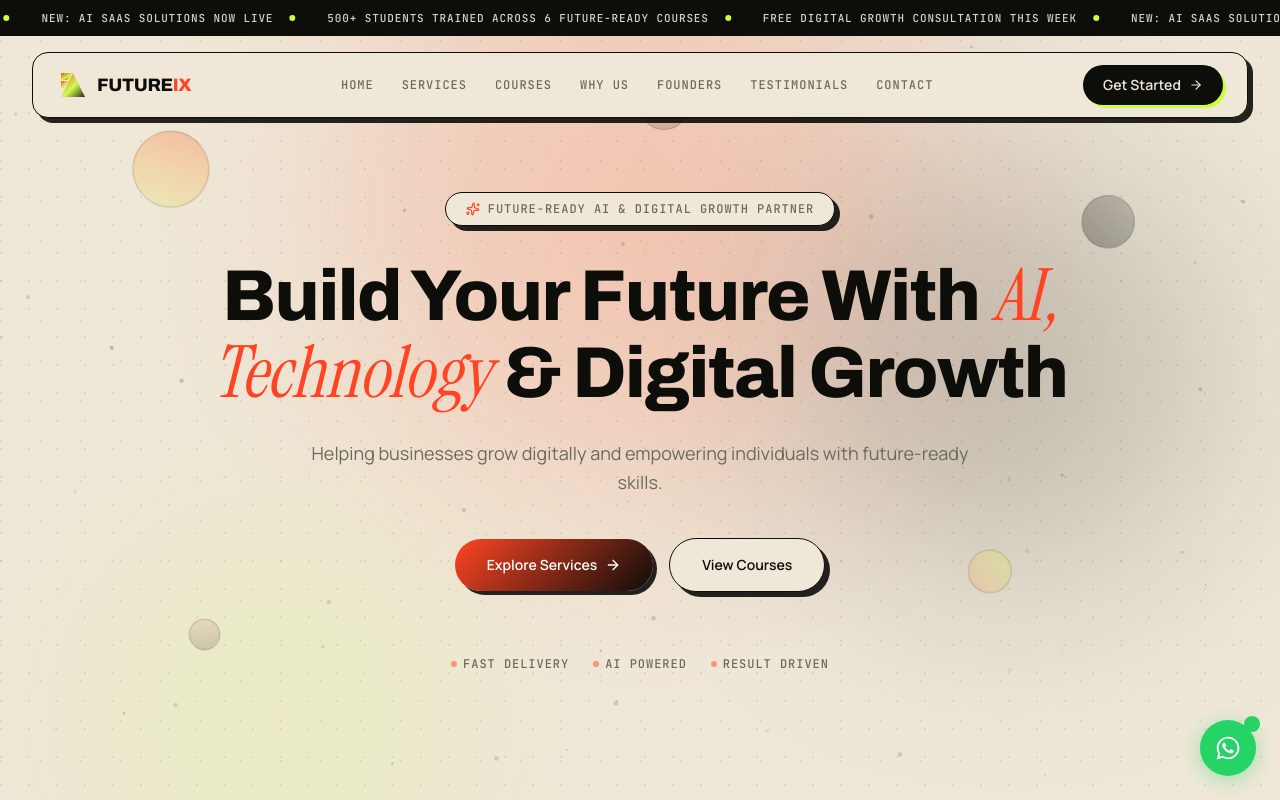
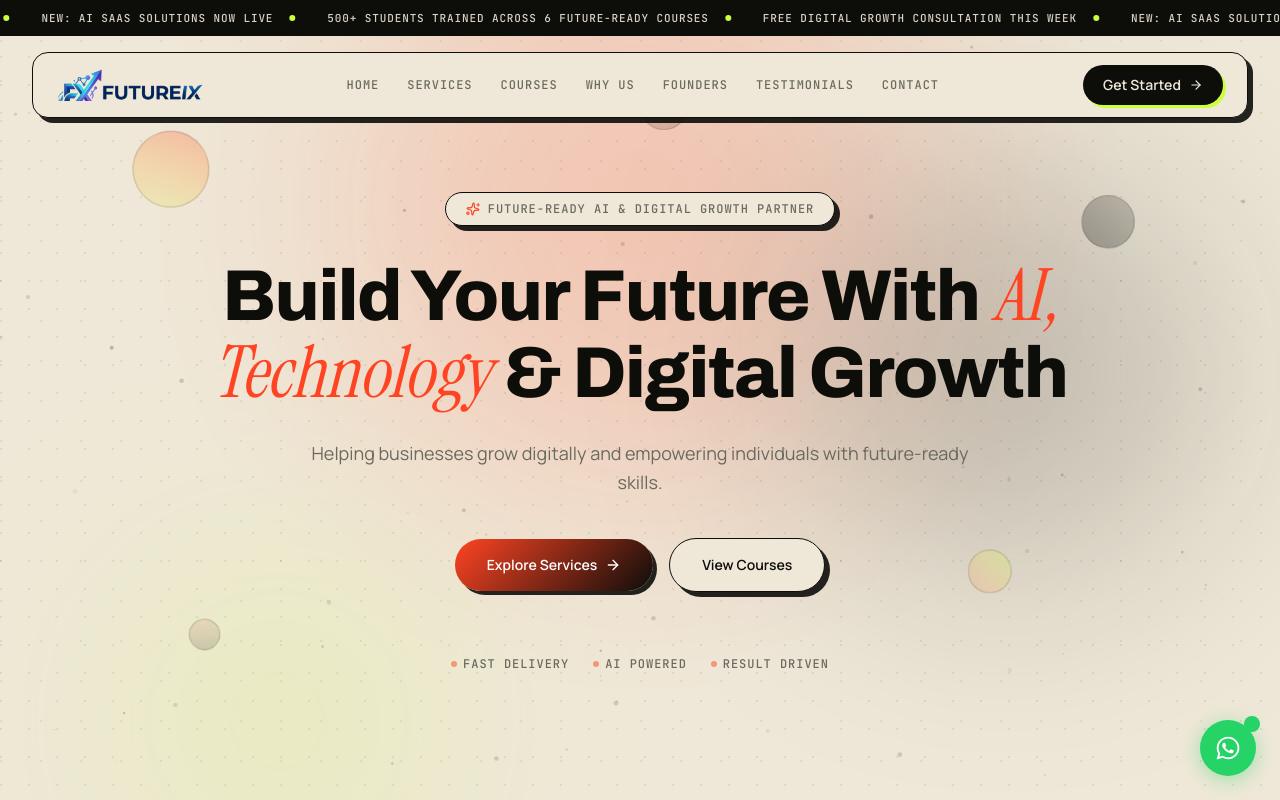
Before and after one commit to kartikgarhwal10/futureix-official, a Next.js app: page / in a window 1280 px wide. Shown: the top 800 px of the page. Built offline with nearby package versions, Linux system fonts and the light colour scheme.

Commit message:
update the logo and social media

```diff
--- a/src/app/layout.tsx
+++ b/src/app/layout.tsx
@@ -87,7 +87,7 @@ const structuredData = {
   "@type": "LocalBusiness",
   name: "FUTUREIX",
   url: siteUrl,
-  logo: `${siteUrl}/favicon.ico`,
+  logo: `${siteUrl}/logo-full-lockup.png`,
   image: `${siteUrl}/opengraph-image`,
   description: siteDescription,
   email: "hello@futureix.in",
@@ -102,10 +102,10 @@ const structuredData = {
     { "@type": "Person", name: "Mritunjay Pratap Singh" },
   ],
   sameAs: [
-    "https://instagram.com",
-    "https://linkedin.com",
+    "https://www.facebook.com/profile.php?id=61591765726522",
+    "https://www.instagram.com/futureix.in/",
+    "https://www.linkedin.com/company/futureix-in/about/?viewAsMember=true",
     "https://youtube.com",
-    "https://twitter.com",
   ],
 };
 
--- a/src/components/Footer.tsx
+++ b/src/components/Footer.tsx
@@ -1,6 +1,10 @@
+"use client";
+
+import { useEffect, useState } from "react";
 import Link from "next/link";
-import { Mail, MapPin } from "lucide-react";
-import { FaInstagram, FaLinkedinIn, FaYoutube, FaXTwitter } from "react-icons/fa6";
+import { AnimatePresence, motion } from "framer-motion";
+import { Mail, MapPin, X } from "lucide-react";
+import { FaFacebookF, FaInstagram, FaLinkedinIn, FaYoutube } from "react-icons/fa6";
 import { Logo } from "./Logo";
 
 const quickLinks = [
@@ -11,13 +15,21 @@ const quickLinks = [
 ];
 
 const socials = [
-  { icon: FaInstagram, href: "https://instagram.com", label: "Instagram" },
-  { icon: FaLinkedinIn, href: "https://linkedin.com", label: "LinkedIn" },
-  { icon: FaYoutube, href: "https://youtube.com", label: "YouTube" },
-  { icon: FaXTwitter, href: "https://twitter.com", label: "Twitter" },
+  { icon: FaFacebookF, href: "https://www.facebook.com/profile.php?id=61591765726522", label: "Facebook" },
+  { icon: FaInstagram, href: "https://www.instagram.com/futureix.in/", label: "Instagram" },
+  { icon: FaLinkedinIn, href: "https://www.linkedin.com/company/futureix-in/about/?viewAsMember=true", label: "LinkedIn" },
+  { icon: FaYoutube, href: "https://youtube.com", label: "YouTube", comingSoon: true },
 ];
 
 export function Footer() {
+  const [showYoutubeToast, setShowYoutubeToast] = useState(false);
+
+  useEffect(() => {
+    if (!showYoutubeToast) return;
+    const id = setTimeout(() => setShowYoutubeToast(false), 5000);
+    return () => clearTimeout(id);
+  }, [showYoutubeToast]);
+
   return (
     <footer className="relative border-t border-border py-14 mt-auto">
       <div className="mx-auto max-w-7xl px-4 sm:px-6 lg:px-8">
@@ -74,10 +86,16 @@ export function Footer() {
                 <a
                   key={social.label}
                   href={social.href}
-                  target="_blank"
-                  rel="noopener noreferrer"
+                  target={social.comingSoon ? undefined : "_blank"}
+                  rel={social.comingSoon ? undefined : "noopener noreferrer"}
                   aria-label={social.label}
-                  className="glass flex h-10 w-10 items-center justify-center rounded-full hover:scale-105 transition-transform"
+                  onClick={(e) => {
+                    if (social.comingSoon) {
+                      e.preventDefault();
+                      setShowYoutubeToast(true);
+                    }
+                  }}
+                  className="glass flex h-10 w-10 items-center justify-center rounded-full hover:scale-105 transition-transform cursor-pointer"
                 >
                   <social.icon size={16} />
                 </a>
@@ -90,6 +108,32 @@ export function Footer() {
           © FUTUREIX. All Rights Reserved.
         </div>
       </div>
+
+      <AnimatePresence>
+        {showYoutubeToast && (
+          <motion.div
+            initial={{ opacity: 0, y: 30, scale: 0.95 }}
+            animate={{ opacity: 1, y: 0, scale: 1 }}
+            exit={{ opacity: 0, y: 20, scale: 0.95 }}
+            transition={{ duration: 0.25, ease: [0.25, 1, 0.5, 1] }}
+            className="glass fixed bottom-6 left-1/2 z-[70] w-[92%] max-w-md -translate-x-1/2 rounded-2xl p-5"
+          >
+            <button
+              type="button"
+              onClick={() => setShowYoutubeToast(false)}
+              aria-label="Dismiss"
+              className="absolute top-3 right-3 flex h-7 w-7 items-center justify-center rounded-full text-muted hover:text-foreground cursor-pointer"
+            >
+              <X size={14} />
+            </button>
+            <p className="pr-6 text-sm text-foreground leading-relaxed">
+              👋 We&apos;re not on YouTube yet, but very soon! 🎬 Stay tuned — in the
+              meantime, feel free to check out our other social media handles. Thank
+              you so much for stopping by! 🙌
+            </p>
+          </motion.div>
+        )}
+      </AnimatePresence>
     </footer>
   );
 }
--- a/src/components/Logo.tsx
+++ b/src/components/Logo.tsx
@@ -1,33 +1,17 @@
+import Image from "next/image";
 import { cn } from "@/lib/utils";
 
 export function Logo({ className }: { className?: string }) {
   return (
-    <span className={cn("inline-flex items-center gap-2", className)}>
-      <svg viewBox="0 0 64 64" className="h-full w-auto" aria-hidden>
-        <defs>
-          <linearGradient id="fx-gradient" x1="0" y1="0" x2="1" y2="1">
-            <stop offset="0%" stopColor="#ff4423" />
-            <stop offset="55%" stopColor="#cbff3d" />
-            <stop offset="100%" stopColor="#0d0d0a" />
-          </linearGradient>
-        </defs>
-        <path
-          d="M8 8H32L20 22H8V8Z"
-          fill="url(#fx-gradient)"
-        />
-        <path
-          d="M8 24H24L12 38H8V24Z"
-          fill="url(#fx-gradient)"
-        />
-        <path
-          d="M32 8L56 56H42L8 56L32 8Z"
-          fill="url(#fx-gradient)"
-          opacity="0.9"
-        />
-      </svg>
-      <span className="font-display tracking-wide text-lg text-foreground">
-        FUTURE<span className="text-signal">IX</span>
-      </span>
+    <span className={cn("inline-flex items-center", className)}>
+      <Image
+        src="/logo-mark.png"
+        alt="FUTUREIX"
+        width={1810}
+        height={398}
+        priority
+        className="h-full w-auto object-contain"
+      />
     </span>
   );
 }
```
Also changed, not shown: .claude/settings.local.json, public/logo-full-lockup.png (added), public/logo-mark.png (added).
